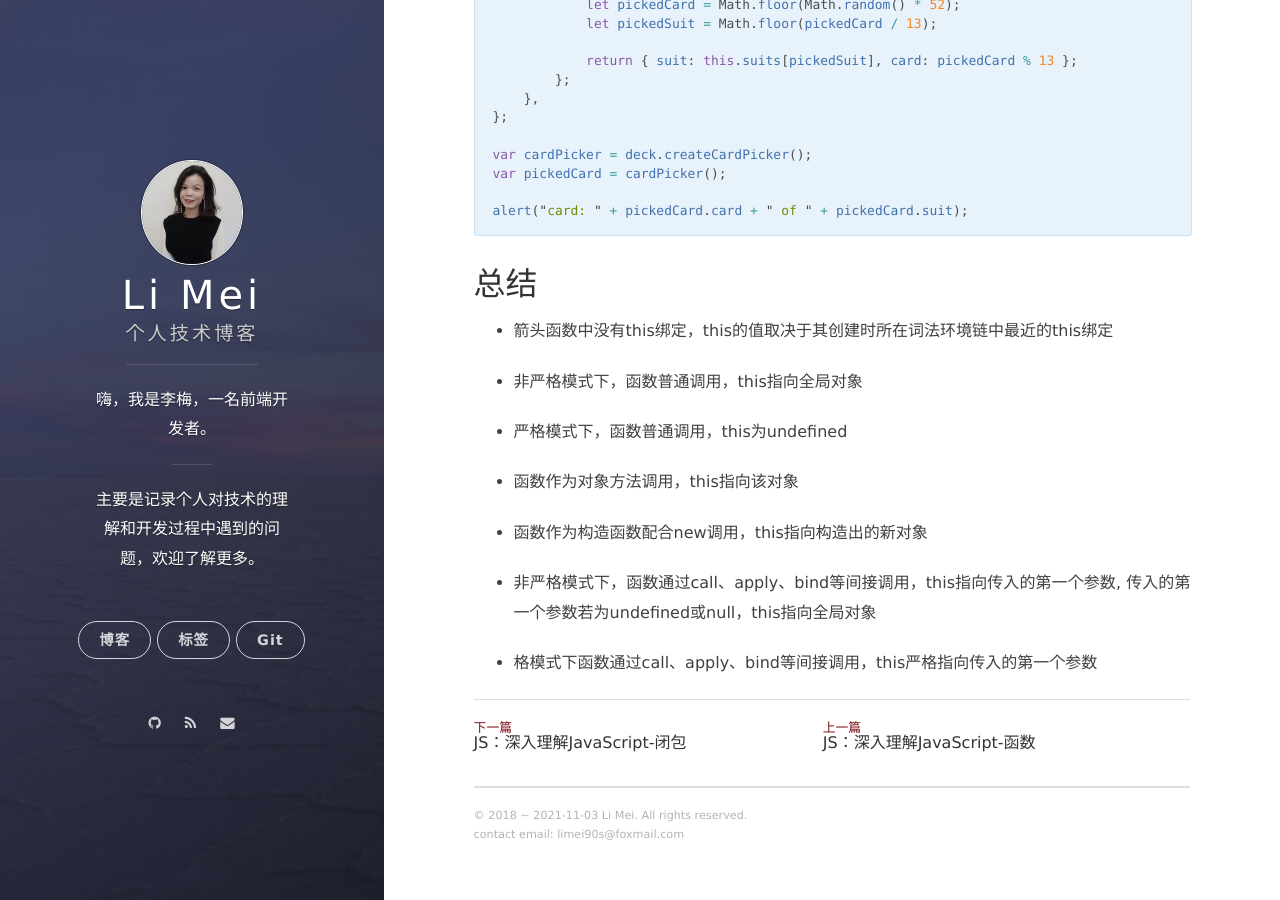
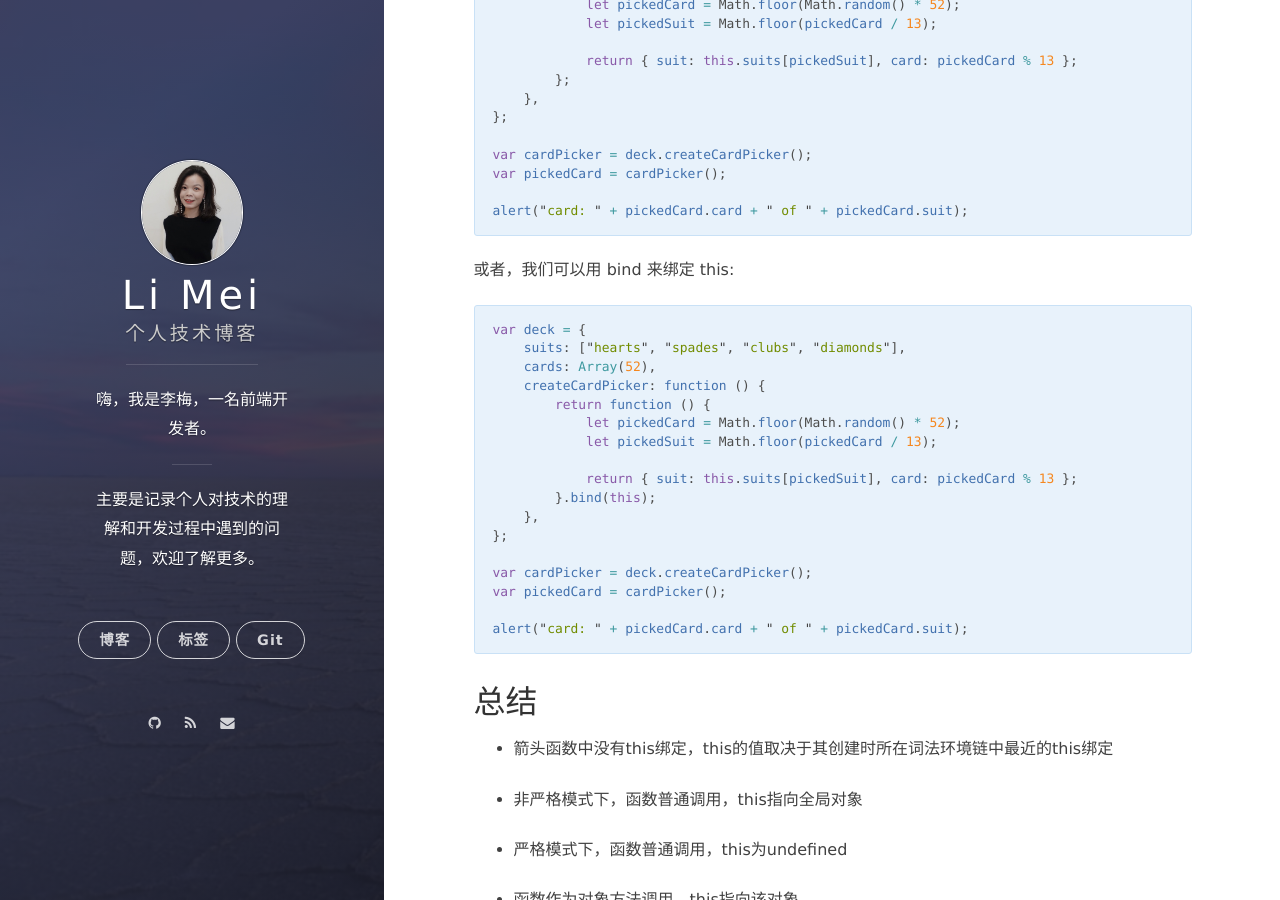
Before and after one commit to LiMeii/LiMeii.github.io, a Jekyll site: the page built from _posts/2019-05-10-js-this.md, in a window 1280 px wide and 900 px high, scrolled down 5635 px. Built offline with Jekyll 4.4.1, drawn with Linux system fonts in a browser that asks for light colours; nearby versions of some CDN libraries.

Commit message:
Update 2019-05-10-js-this.md

````diff
--- a/_posts/2019-05-10-js-this.md
+++ b/_posts/2019-05-10-js-this.md
@@ -247,6 +247,28 @@ var pickedCard = cardPicker();
 alert("card: " + pickedCard.card + " of " + pickedCard.suit);
 ```
 
+或者，我们可以用 bind 来绑定 this:
+
+```ts
+var deck = {
+    suits: ["hearts", "spades", "clubs", "diamonds"],
+    cards: Array(52),
+    createCardPicker: function () {
+        return function () {
+            let pickedCard = Math.floor(Math.random() * 52);
+            let pickedSuit = Math.floor(pickedCard / 13);
+
+            return { suit: this.suits[pickedSuit], card: pickedCard % 13 };
+        }.bind(this);
+    },
+};
+
+var cardPicker = deck.createCardPicker();
+var pickedCard = cardPicker();
+
+alert("card: " + pickedCard.card + " of " + pickedCard.suit);
+```
+
 
 ## 总结
 
````
